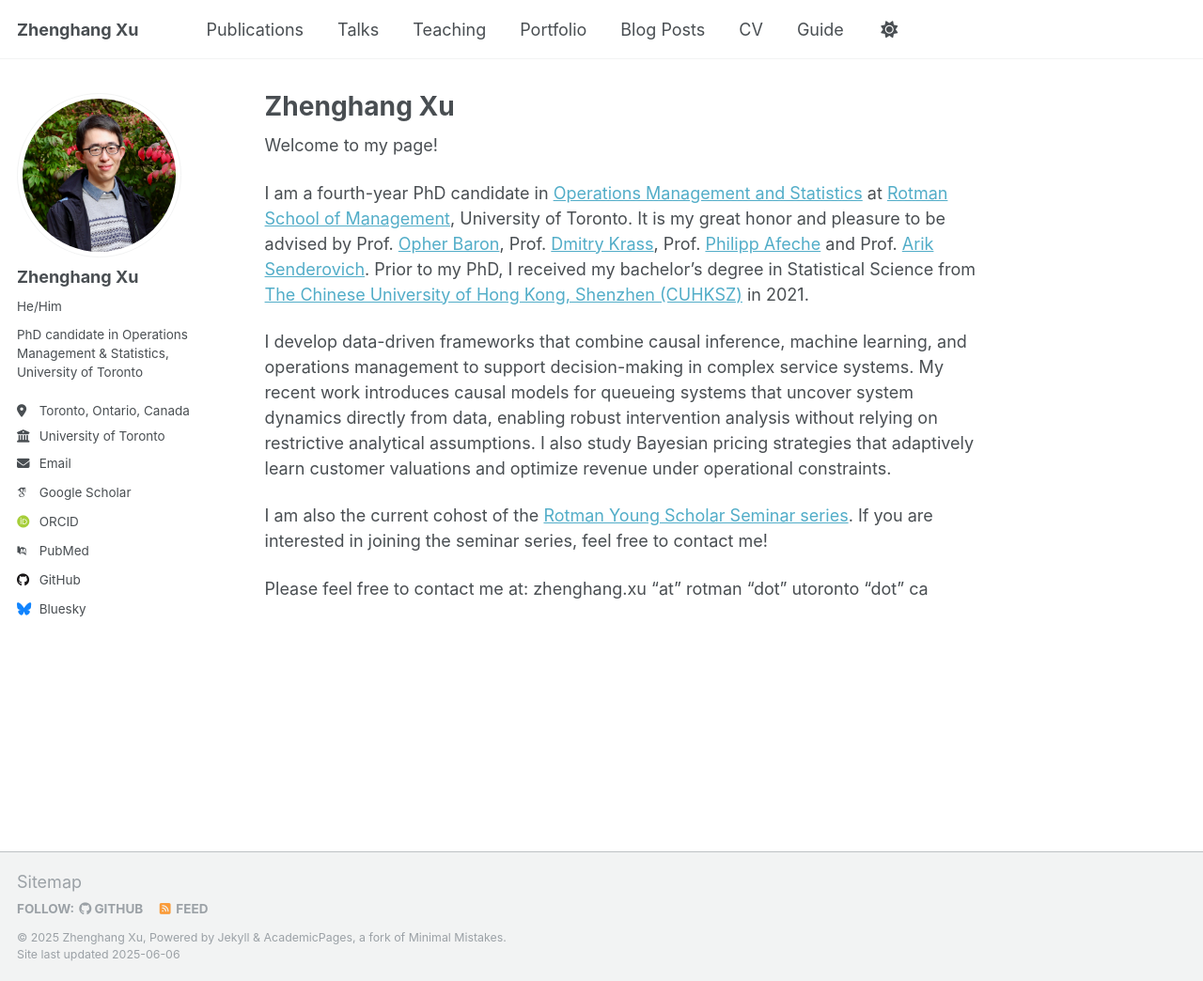
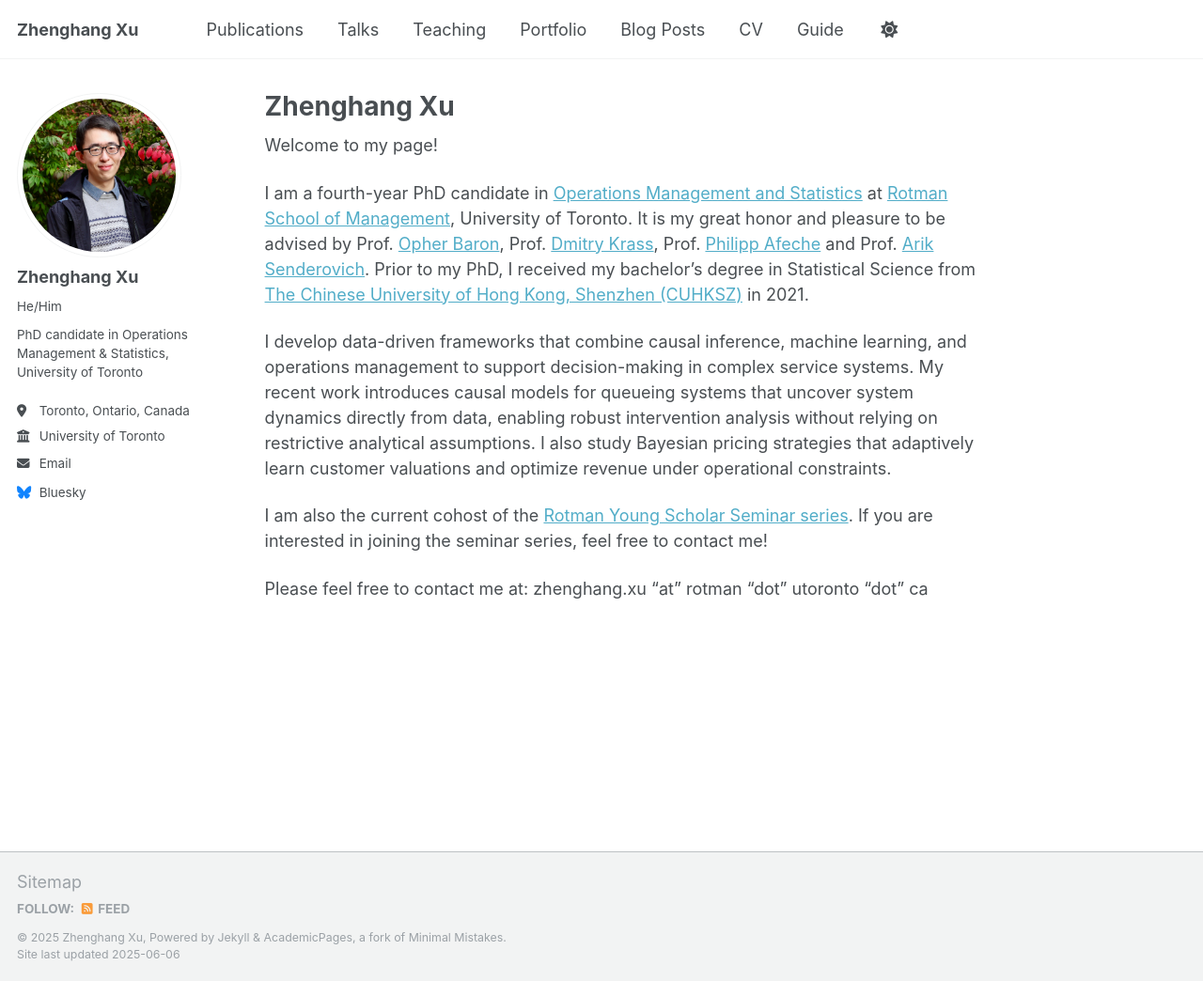
Before and after one commit to zhenghangxu-baymax/zhenghangxu-baymax.github.io, a Jekyll site: the page built from _pages/about.md, in a window 1280 px wide and 1044 px high. Shown: the whole window at 94% size. Built offline with Jekyll 4.4.1, drawn with Linux system fonts in a browser that asks for light colours; some web fonts are replaced; part of the change alters nothing that is shown.

Commit message:
Update _config.yml

```diff
--- a/_config.yml
+++ b/_config.yml
@@ -34,11 +34,11 @@ author:
   # Academic websites
   academia         : # URL
   arxiv            : # URL - Update with the correct link to your profile
-  googlescholar    : "https://scholar.google.com/citations?user=PS_CX0AAAAAJ"
+  googlescholar    : # URL
   impactstory      : # URL
-  orcid            : "http://orcid.org/yourorcidurl"
+  orcid            : # URL
   semantic         : # URL
-  pubmed           : "https://www.ncbi.nlm.nih.gov/pubmed/?term=john+snow"
+  pubmed           : # "https://www.ncbi.nlm.nih.gov/pubmed/?term=john+snow"
   researchgate     : # URL
   scopus           : # URL
 
@@ -46,7 +46,7 @@ author:
   bitbucket        : # Username - Update with your username on the site
   codepen          : # Username
   dribbble         : # Username
-  github           : "academicpages"
+  github           : # "academicpages"
   kaggle           : # Username
   stackoverflow    : # User number or user number and name (i.e., use "1" or "1/jeff-atwood")
 
```
